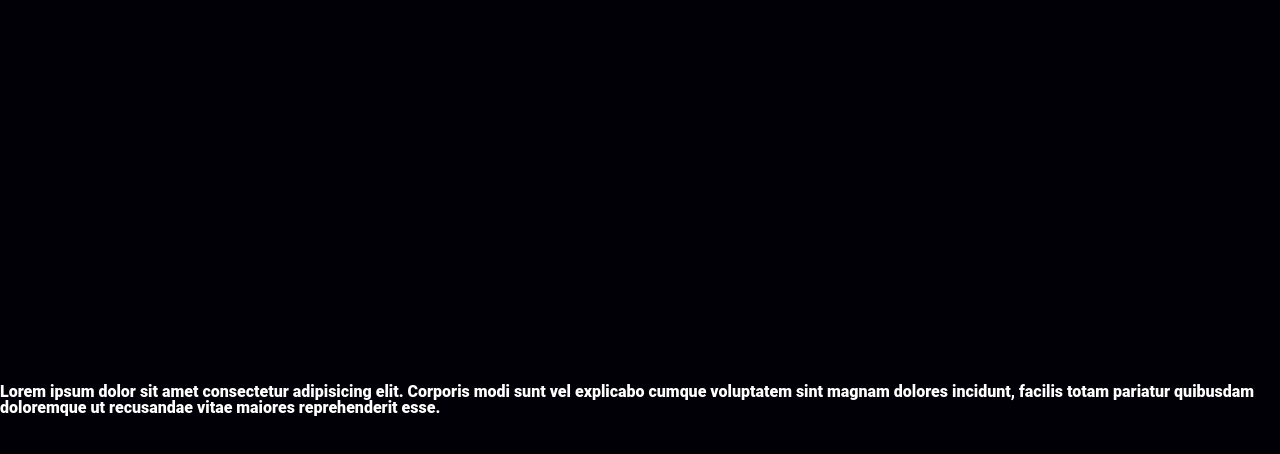
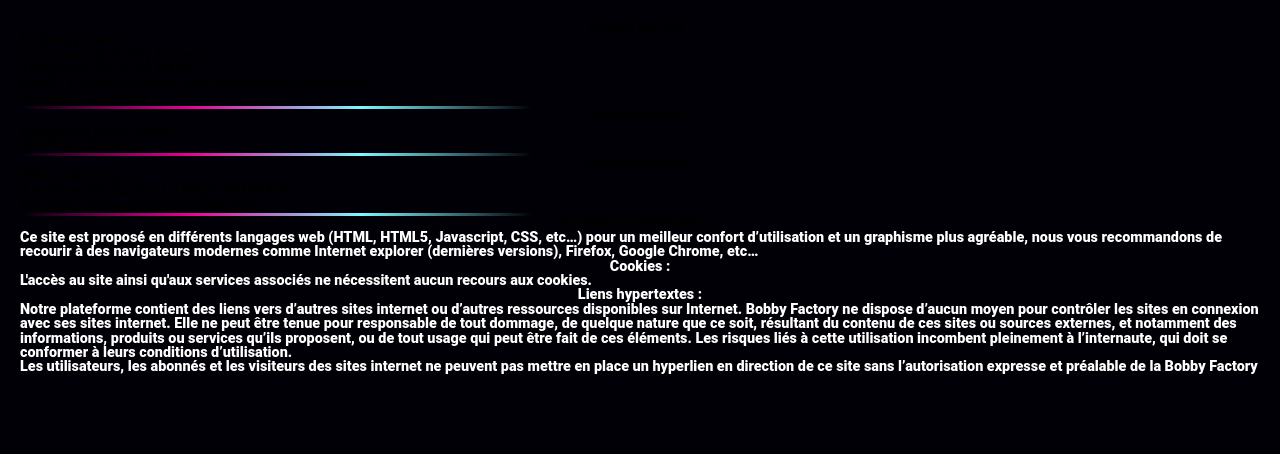
Before and after one commit to WildCodeSchool/lille-0919-js-projet2-runner, a React (Create React App) app in the folder frontend/: page / in a window 1280 px wide. Both pictures are taken after a click on the item "Mentions légales". Shown: the top 454 px of the page. Built offline with nearby package versions, Linux system fonts and the light colour scheme.

Commit message:
add legal mention in modal

```diff
--- a/frontend/src/components/Footer.jsx
+++ b/frontend/src/components/Footer.jsx
@@ -12,12 +12,56 @@ function Footer() {
             <Popup trigger={<li id="mentions">Mentions légales</li>} modal>
               {close => (
                 <div className="modal">
-                  <div className="content">
+                  <div id="content">
+                    <h2>Editeur du Site :</h2>
+                    <ul>
+                      <li>La Bobby Team </li>
+                      <li>Chez nous, la Bobby Factory</li>
+                      <li>Téléphone :06 35 41 88 02</li>
+                      <li>Email : s.dailliez@gmail.com /duhamelni@gmail.com</li>
+                      <li>Site Web : localhost</li>
+                    </ul>
+                    <div className="LinearGradientModal"></div>
+                    <h2>Hébergement :</h2>
+                    <ul>
+                      <li>Repository privé Github</li>
+                      <li>Site Web : localhost</li>
+                    </ul>
+                    <div className="LinearGradientModal"></div>
+                    <h2>Développement :</h2>
+                    <ul>
+                      <li>Wild Code School</li>
+                      <li>4 Avenue des Saules, Le Dôge, 59160 Lille</li>
+                      <li>Site Web : www.wildcodeschool.com</li>
+                    </ul>
+                    <div className="LinearGradientModal"></div>
+                    <h2>Conditions d’utilisation :</h2>
                     <p>
-                      Lorem ipsum dolor sit amet consectetur adipisicing elit.
-                      Corporis modi sunt vel explicabo cumque voluptatem sint
-                      magnam dolores incidunt, facilis totam pariatur quibusdam
-                      doloremque ut recusandae vitae maiores reprehenderit esse.
+                      Ce site est proposé en différents langages web (HTML,
+                      HTML5, Javascript, CSS, etc…) pour un meilleur confort
+                      d’utilisation et un graphisme plus agréable, nous vous
+                      recommandons de recourir à des navigateurs modernes comme
+                      Internet explorer (dernières versions), Firefox, Google
+                      Chrome, etc… <br />
+                      <h3>Cookies :</h3> L'accès au site ainsi qu'aux services
+                      associés ne nécessitent aucun recours aux cookies.
+                      <br />
+                      <h3>Liens hypertextes :</h3> Notre plateforme contient des
+                      liens vers d’autres sites internet ou d’autres ressources
+                      disponibles sur Internet. Bobby Factory ne dispose d’aucun
+                      moyen pour contrôler les sites en connexion avec ses sites
+                      internet. Elle ne peut être tenue pour responsable de tout
+                      dommage, de quelque nature que ce soit, résultant du
+                      contenu de ces sites ou sources externes, et notamment des
+                      informations, produits ou services qu’ils proposent, ou de
+                      tout usage qui peut être fait de ces éléments. Les risques
+                      liés à cette utilisation incombent pleinement à
+                      l’internaute, qui doit se conformer à leurs conditions
+                      d’utilisation. <br />
+                      Les utilisateurs, les abonnés et les visiteurs des sites
+                      internet ne peuvent pas mettre en place un hyperlien en
+                      direction de ce site sans l’autorisation expresse et
+                      préalable de la Bobby Factory
                     </p>
                   </div>
                 </div>
--- a/frontend/src/components/style/Footer.scss
+++ b/frontend/src/components/style/Footer.scss
@@ -21,15 +21,16 @@
 
 .footer {
   display: flex;
-  position: fixed;
+
   max-height: 3%;
   flex-direction: row;
-  justify-content: space-between;
+
   align-items: end;
   color: rgba(255, 255, 255, 1);
   height: 10vh;
   font-weight: bold;
   font-size: 1.4em;
+
   .nav {
     margin-top: 15px;
     display: flex;
@@ -60,10 +61,30 @@
 #mentions {
   cursor: pointer;
 }
-.content {
-  height: 25vh;
+#content {
+  display: flex;
+  flex-direction: column;
+  height: 95vh;
+  font-size: 0.9em;
+  font-weight: 400;
+  margin: 0 20px;
+  h2,
+  h3 {
+    text-align: center;
+    font-weight: bold;
+  }
+  .LinearGradientModal {
+    background: linear-gradient(
+      to right,
+      var(--roseT),
+      var(--rose),
+      var(--bleu),
+      var(--bleuT)
+    );
+    width: 40vw;
+    height: 3px;
+  }
   p {
     color: rgba(255, 255, 255, 1);
-    font-weight: bold;
   }
 }
```
